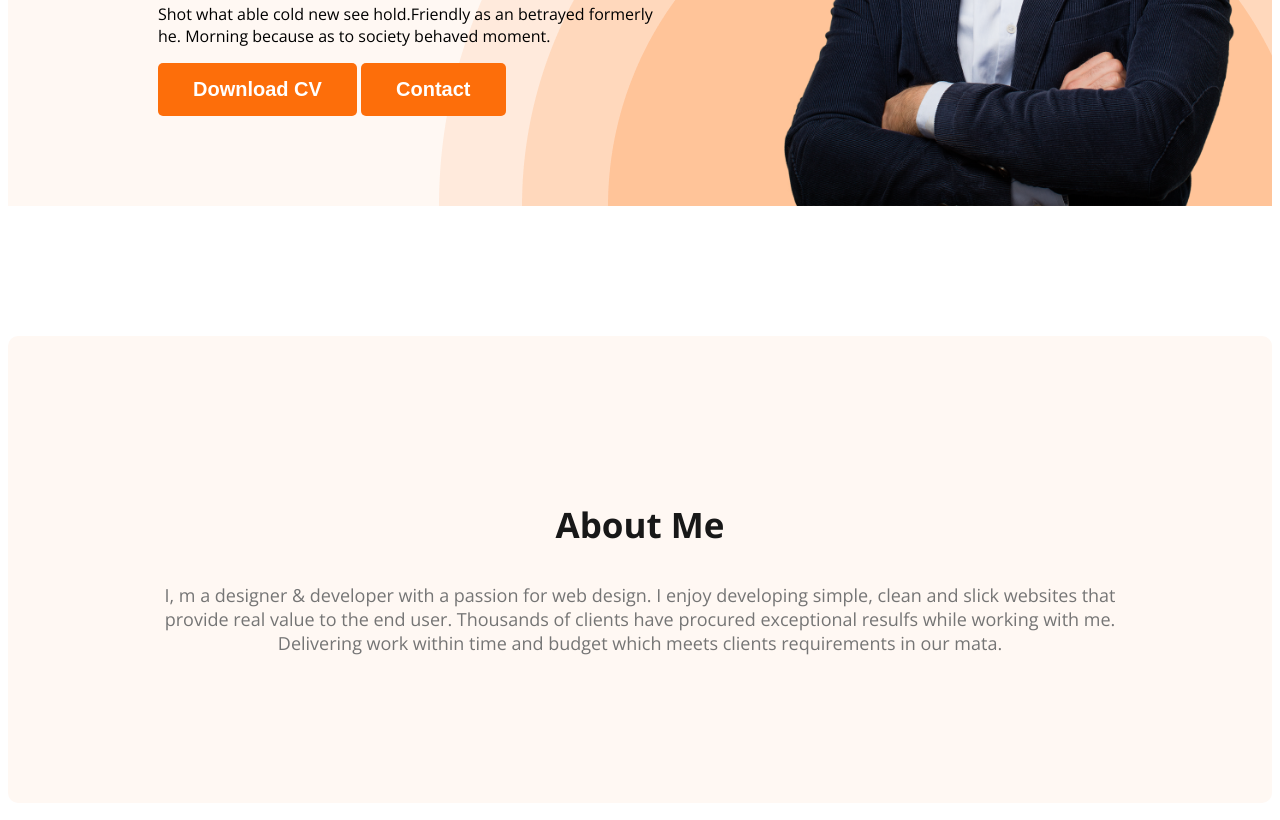
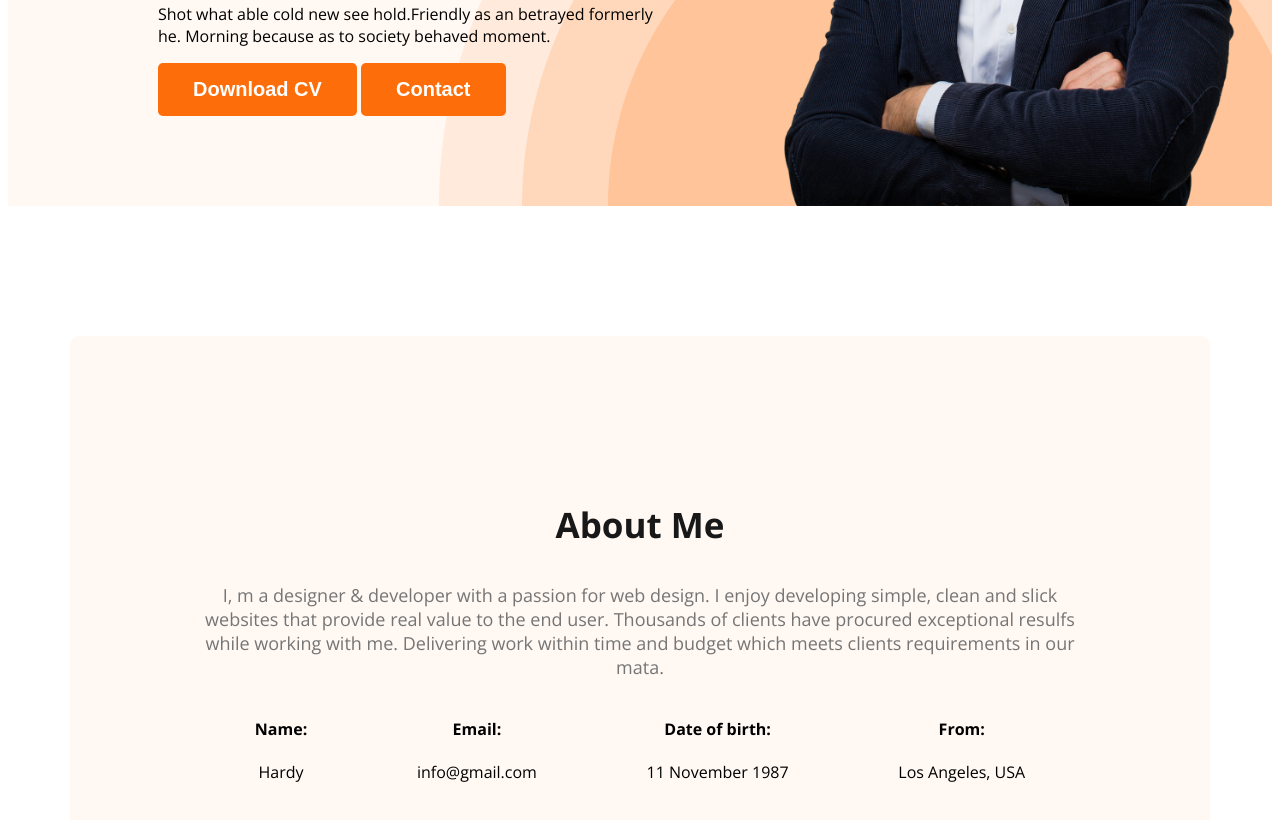
Before and after one commit to Hamid5060/First-Web-Developer-Portfolio, a plain HTML site: page index.html in a window 1280 px wide. Shown: the part 496-1316 px from the top of the page. Drawn offline with nearby package versions, Linux system fonts and the light colour scheme.

Commit message:
added about information

```diff
--- a/Styles/portfolio.css
+++ b/Styles/portfolio.css
@@ -99,6 +99,10 @@ nav a {
 }
 
 /* Main Section styles */
+main{
+   max-width: 1140px;
+    margin: 0 auto;
+}
 /* About Section styles */
 .about {
     padding: 130px;
@@ -106,3 +110,10 @@ nav a {
     background: #FFF8F3;
     margin: 130px 0;
 }
+.about-info-container{
+    display: flex;
+    justify-content: space-around;
+}
+.about-info{
+    text-align: center;
+}
--- a/index.html
+++ b/index.html
@@ -1,5 +1,6 @@
 <!DOCTYPE html>
 <html lang="en">
+
 <head>
     <meta charset="UTF-8">
     <meta name="viewport" content="width=device-width, initial-scale=1.0">
@@ -9,6 +10,7 @@
     <link href="https://fonts.googleapis.com/css2?family=Open+Sans:wght@400;700;800&display=swap" rel="stylesheet">
     <link rel="stylesheet" href="Styles/portfolio.css">
 </head>
+
 <body>
     <header class="header">
         <nav>
@@ -23,7 +25,8 @@
             <div class="banner-content">
                 <h3 class="banner-greeting">Hi I am</h3>
                 <h1 class="banner-title">Mary Hardy</h1>
-            <p class="banner-description">Shot what able cold new see hold.Friendly as an betrayed formerly he. Morning because as to society behaved moment.</p>
+                <p class="banner-description">Shot what able cold new see hold.Friendly as an betrayed formerly he.
+                    Morning because as to society behaved moment.</p>
                 <button class="btn-primary">Download CV</button>
                 <button class="btn-primary">Contact</button>
             </div>
@@ -33,8 +36,29 @@
     <main>
         <section class="about">
             <h3 class="section-title">About Me</h3>
-         <p class="section-description">I, m a designer & developer with a passion for web design. I enjoy developing simple, clean and slick websites that provide real value to the end user.
-            Thousands of clients have procured exceptional resulfs while working with me. Delivering work within time and budget which meets clients requirements in our mata.</p>
+            <p class="section-description">I, m a designer & developer with a passion for web design. I enjoy developing
+                simple, clean and slick websites that provide real value to the end user.
+                Thousands of clients have procured exceptional resulfs while working with me. Delivering work within
+                time and budget which meets clients requirements in our mata.</p>
+            <div class="about-info-container">
+            <!--.about-info*4>h4.info-title+p.info-description-->
+            <div class="about-info">
+                <h4 class="info-title">Name:</h4>
+                <p class="info-description">Hardy</p>
+            </div>
+            <div class="about-info">
+                <h4 class="info-title">Email:</h4>
+                <p class="info-description">info@gmail.com</p>
+            </div>
+            <div class="about-info">
+                <h4 class="info-title">Date of birth:</h4>
+                <p class="info-description">11 November 1987</p>
+            </div>
+            <div class="about-info">
+                <h4 class="info-title">From:</h4>
+                <p class="info-description">Los Angeles, USA</p>
+            </div>
+            </div>
         </section>
 
     </main>
@@ -42,4 +66,5 @@
 
     </footer>
 </body>
+
 </html>
```
Lines whose indentation alone changed are shown as unchanged.
